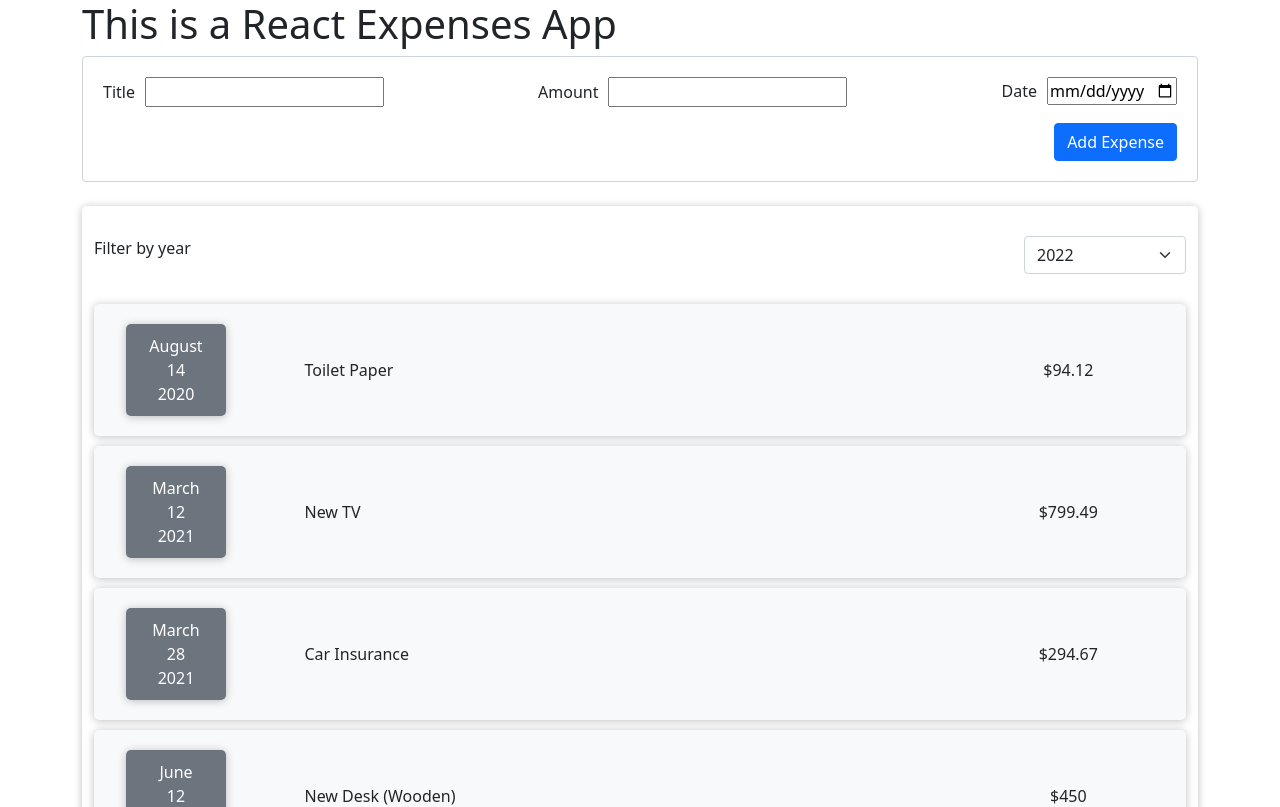
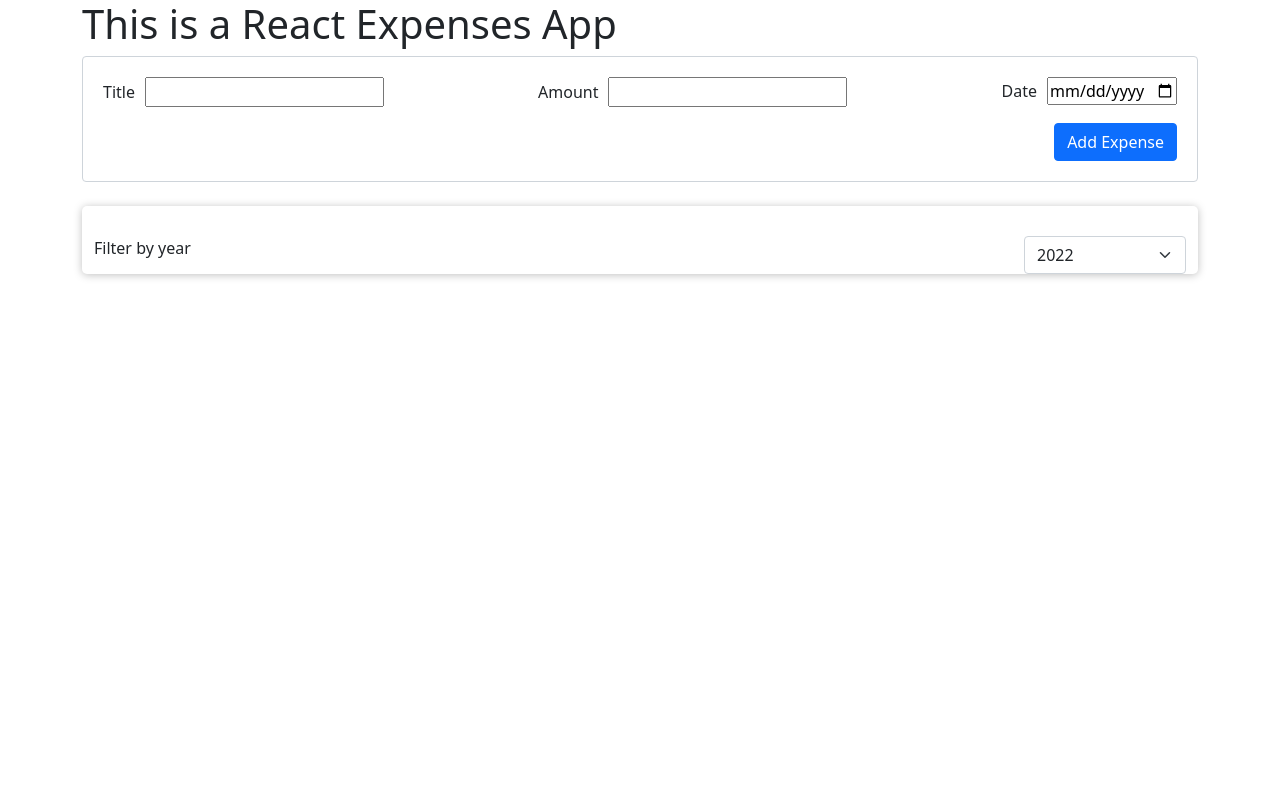
Before and after one commit to kunaljp16/react-expenses-app, a React (Create React App) app: page / in a window 1280 px wide. Shown: the top 807 px of the page. Built offline with nearby package versions, Linux system fonts and the light colour scheme.

Commit message:
applied filter for expenses

```diff
--- a/src/App.js
+++ b/src/App.js
@@ -15,11 +15,13 @@
   }
 
 
+
+
   return (
     <div className="container">
       <h1>This is a React Expenses App</h1>
       <NewExpense onAddExpenses={addExpenseHandler} />
-      <Expenses item={expenses} />
+      <Expenses items={expenses} />
     </div>
   );
 }
--- a/src/Components/Expenses/Expenses.js
+++ b/src/Components/Expenses/Expenses.js
@@ -9,16 +9,21 @@
   const filterChangeHandler = (selectedYear) => {
     setFilteredYear(selectedYear);
   };
+
+  const filteredExpenses = props.items.filter((expense) => {
+    return expense.date.getFullYear().toString() === filteredYear;
+  });
+
   return (
-
     <div>
       <CustomCard className="container">
         <ExpensesFilter
           selected={filteredYear}
           onChangeFilter={filterChangeHandler}
         />
-        {props.item.map((expense) => (
+        {filteredExpenses.map((expense) => (
           <ExpenseItem
+            key={expense.id}
             title={expense.title}
             amount={expense.amount}
             date={expense.date}
```
